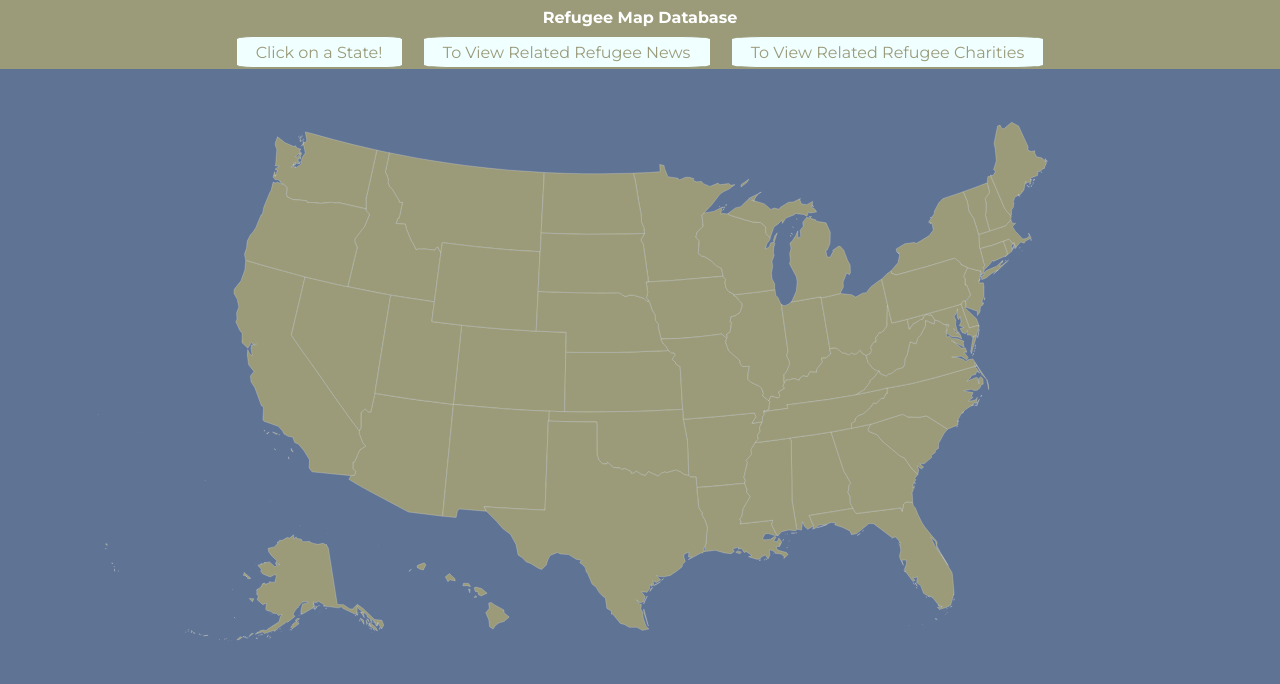
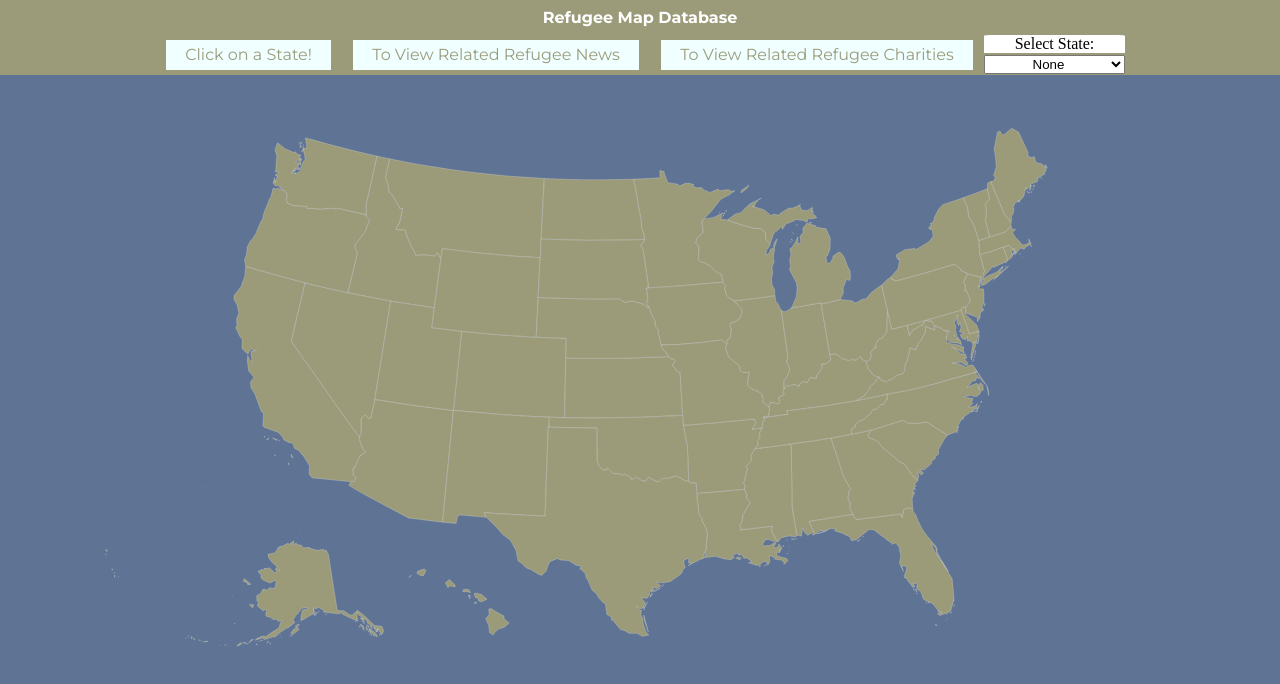
Before and after one commit to noah-hanka/GlohSOC, a plain HTML site: page index.html in a window 1280 px wide. Drawn offline with Linux system fonts and the light colour scheme.

Commit message:
Add files via upload

```diff
--- a/app.js
+++ b/app.js
@@ -48,18 +48,36 @@ var states = {
     'WA': 'Washington',
     'WV': 'West Virginia',
     'WI': 'Wisconsin',
-    'WY': 'Wyoming'
+    'WY': 'Wyoming',
+    'DC': 'District of Columbia'
 }
 function changeLinks(id) {
     var state = document.getElementById('state')
-    state.innerHTML = states[id]
     var news = document.getElementById('news_link')
-    news.setAttribute("href", `https://news.google.com/search?q=Refugees%20${states[id]}&hl=en-US&gl=US&ceid=US%3Aen`)
-    news.innerHTML = `Refugee News on ${states[id]}`
     var char = document.getElementById('char_link')
+    if (id === 'none') {
+        state.innerHTML = 'Click on a State!'
+        news.innerHTML = 'To View Related Refugee News'
+        char.innerHTML = 'To View Related Refugee Charities'
+        news.setAttribute("href", '#')
+        news.setAttribute("target", "_self")
 
-    char.setAttribute("href", `https://www.charitynavigator.org/index.cfm?keyword_list=refugee&bay=search.results&EIN=&cgid=&cuid=&location=2&state=${id}&city=&overallrtg=&size=&scopeid=`)
-    char.innerHTML = `View Refugee Charities on ${states[id]}`
+        char.setAttribute('href', '#')
+        char.setAttribute("target", "_self")
+    }
+    else {
+        state.innerHTML = states[id]
+
+        news.setAttribute("href", `https://news.google.com/search?q=Refugees%20${states[id]}&hl=en-US&gl=US&ceid=US%3Aen`)
+        news.innerHTML = `Refugee News on ${states[id]}`
+        news.setAttribute("target", "_blank")
+
+        char.setAttribute("href", `https://www.charitynavigator.org/index.cfm?keyword_list=refugee&bay=search.results&EIN=&cgid=&cuid=&location=2&state=${id}&city=&overallrtg=&size=&scopeid=`)
+        char.innerHTML = `View Refugee Charities on ${states[id]}`
+        news.setAttribute("target", "_blank")
+    }
+
+
 }
 document.getElementById('AL').onclick = function () { changeLinks('AL') };
 document.getElementById('AK').onclick = function () { changeLinks('AK') };
@@ -111,3 +129,9 @@ document.getElementById('WA').onclick = function () { changeLinks('WA') };
 document.getElementById('WV').onclick = function () { changeLinks('WV') };
 document.getElementById('WI').onclick = function () { changeLinks('WI') };
 document.getElementById('WY').onclick = function () { changeLinks('WY') };
+document.getElementById('DC').onclick = function () { changeLinks('DC') };
+
+document.getElementById('state_selector').onchange = function () {
+    changeLinks(document.getElementById('state_selector').value)
+};
+console.log(document.getElementById('state_selector').value)
--- a/index.html
+++ b/index.html
@@ -24,7 +24,72 @@
             </div>
             <div class='button' id="charity"><a id='char_link' target='_blank' href="#">To View Related Refugee
                     Charities</a></div>
+            <div id='dropdown'>
+                <div id='selector_label'><label for="state_selector">Select State:</label>
+                    <form action="">
+                </div>
+                <div id='form_div'>
+                    <select id="state_selector" onchange="this.form.submit()">
+                        <option value="none">None</option>
+                        <option value="AL">Alabama</option>
+                        <option value="AK">Alaska</option>
+                        <option value="AZ">Arizona</option>
+                        <option value="AR">Arkansas</option>
+                        <option value="CA">California</option>
+                        <option value="CO">Colorado</option>
+                        <option value="CT">Connecticut</option>
+                        <option value="DE">Delaware</option>
+                        <option value="DC">District Of Columbia</option>
+                        <option value="FL">Florida</option>
+                        <option value="GA">Georgia</option>
+                        <option value="HI">Hawaii</option>
+                        <option value="ID">Idaho</option>
+                        <option value="IL">Illinois</option>
+                        <option value="IN">Indiana</option>
+                        <option value="IA">Iowa</option>
+                        <option value="KS">Kansas</option>
+                        <option value="KY">Kentucky</option>
+                        <option value="LA">Louisiana</option>
+                        <option value="ME">Maine</option>
+                        <option value="MD">Maryland</option>
+                        <option value="MA">Massachusetts</option>
+                        <option value="MI">Michigan</option>
+                        <option value="MN">Minnesota</option>
+                        <option value="MS">Mississippi</option>
+                        <option value="MO">Missouri</option>
+                        <option value="MT">Montana</option>
+                        <option value="NE">Nebraska</option>
+                        <option value="NV">Nevada</option>
+                        <option value="NH">New Hampshire</option>
+                        <option value="NJ">New Jersey</option>
+                        <option value="NM">New Mexico</option>
+                        <option value="NY">New York</option>
+                        <option value="NC">North Carolina</option>
+                        <option value="ND">North Dakota</option>
+                        <option value="OH">Ohio</option>
+                        <option value="OK">Oklahoma</option>
+                        <option value="OR">Oregon</option>
+                        <option value="PA">Pennsylvania</option>
+                        <option value="RI">Rhode Island</option>
+                        <option value="SC">South Carolina</option>
+                        <option value="SD">South Dakota</option>
+                        <option value="TN">Tennessee</option>
+                        <option value="TX">Texas</option>
+                        <option value="UT">Utah</option>
+                        <option value="VT">Vermont</option>
+                        <option value="VA">Virginia</option>
+                        <option value="WA">Washington</option>
+                        <option value="WV">West Virginia</option>
+                        <option value="WI">Wisconsin</option>
+                        <option value="WY">Wyoming</option>
+                    </select>
+                </div>
+
+                </form>
+
+            </div>
         </div>
+
     </head>
 
     <?xml version="1.0" encoding="UTF-8" standalone="no"?>
--- a/styles.css
+++ b/styles.css
@@ -20,6 +20,7 @@ body {
     background-color: #9B9B7A;
     font-weight: 700;
     color: white;
+    cursor: default;
 }
 #state, #news, #charity {
     padding: 1em;
@@ -36,7 +37,21 @@ body {
     text-align:center;
     transition: all 0.2s;
     background-color: #F0FFFF;
-    border-radius: 10%
+}
+#state_selector {
+    text-align:center;
+    transition: all 0.2s;
+    margin-bottom: .1em;
+}
+#selector_label {
+    background-color: white;
+    text-align: center;
+    border-top-right-radius: 5%;
+    border-top-left-radius: 5%;
+    margin-bottom: .1em;
+}
+#state {
+    cursor: default;
 }
 #sidebar {
     background-color: #9B9B7A;
@@ -45,7 +60,13 @@ body {
     justify-content: center;
     padding-left: 5px;
     padding-right: 5px;
+    align-items: center;
 
+}
+
+#dropdown {
+    display: flex;
+    flex-direction: column;
 }
 #news_link{
 
```
